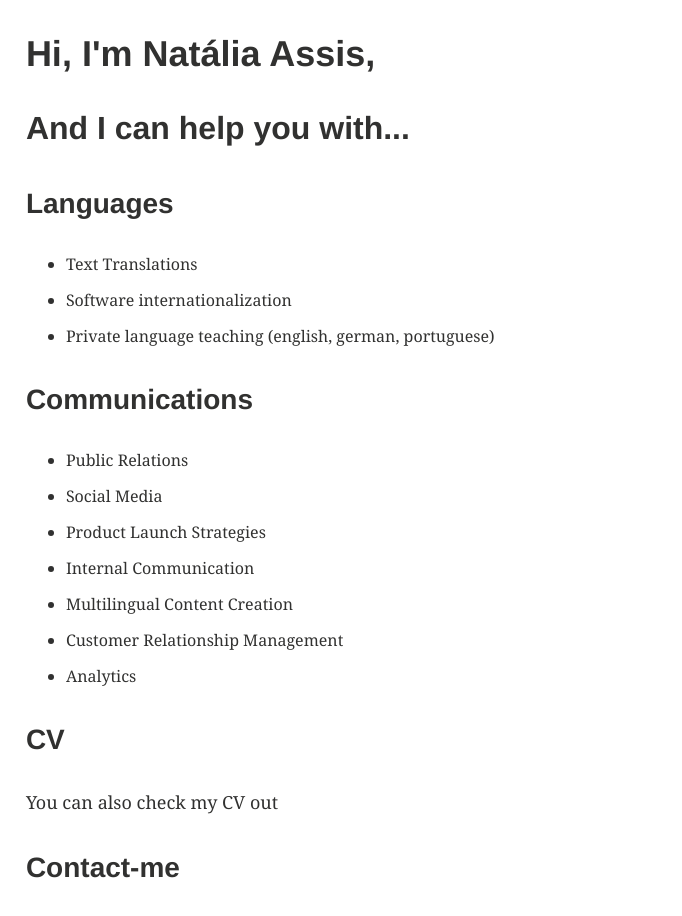
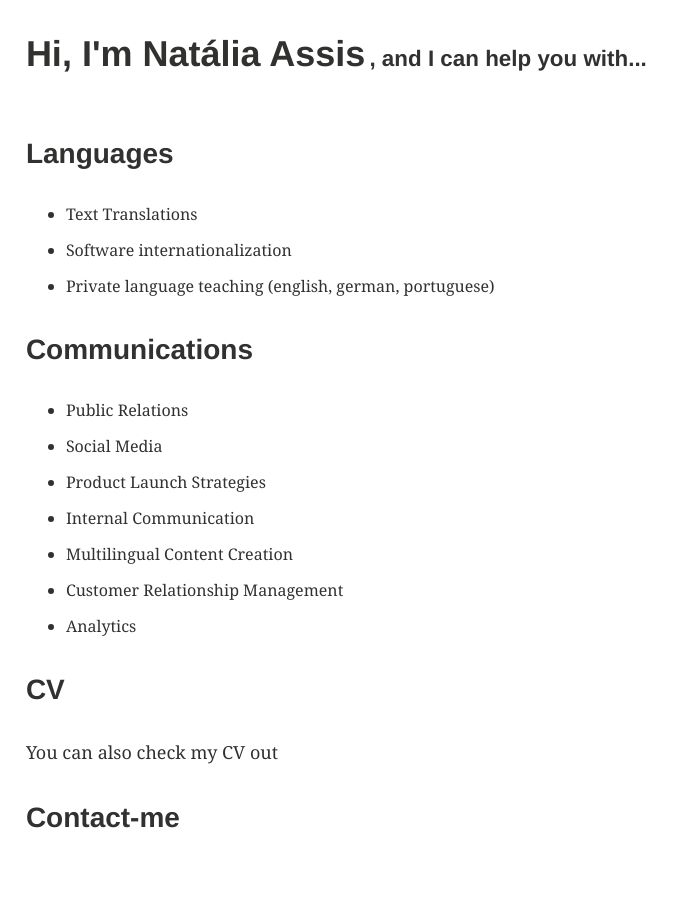
Before and after one commit to natalia-assis/natalia-assis.com, a Jekyll site: the page built from index.md, in a window 1280 px wide. Shown: the whole page, without its empty margins (0-682 px from the left). Built offline with Jekyll 4.4.1, drawn with Linux system fonts in a browser that asks for light colours.

Commit message:
Initial CSS customization

```diff
--- /dev/null
+++ b/_sass/_natalia-custom.scss
@@ -0,0 +1,8 @@
+#header h1,
+#header h2 {
+    display: inline-block;
+}
+
+#header h2 {
+    font-size: 1.4em;
+}
--- a/css/main.scss
+++ b/css/main.scss
@@ -47,6 +47,7 @@ sitemap: false
 @import "toc"; /* table of contents */
 @import "breadcrumbs";
 @import "syntax";
+@import "natalia-custom";
 
 /*
    Page specific
--- a/index.md
+++ b/index.md
@@ -5,8 +5,8 @@ title: "Natália Assis"
 ---
 
 <section id="header">
-    <h1>Hi, I'm Natália Assis,</h1>
-    <h2>And I can help you with...</h2>
+    <h1>Hi, I'm Natália Assis</h1>
+    <h2>, and I can help you with...</h2>
 </section>
 
 <section class="cards">
```
